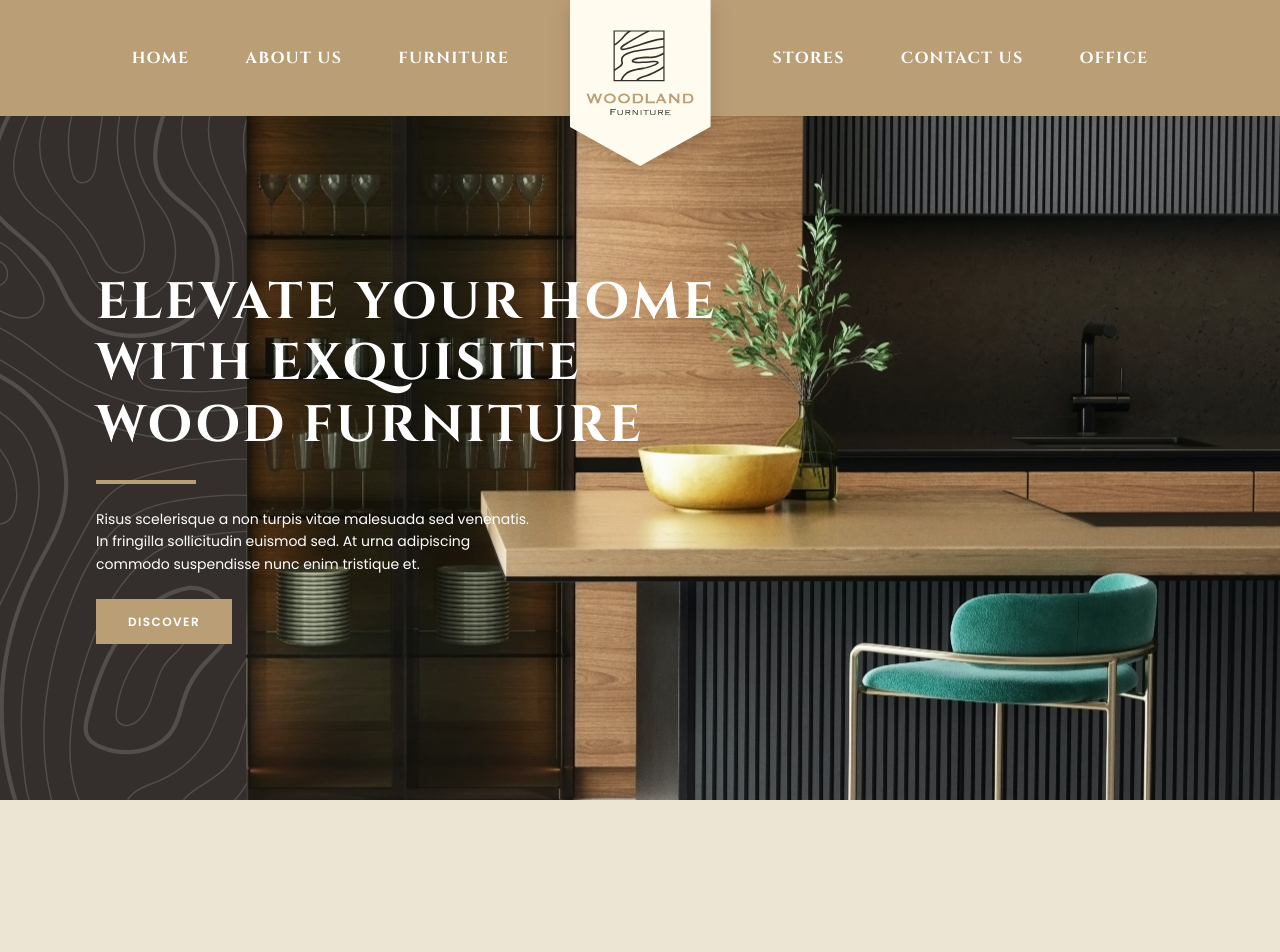
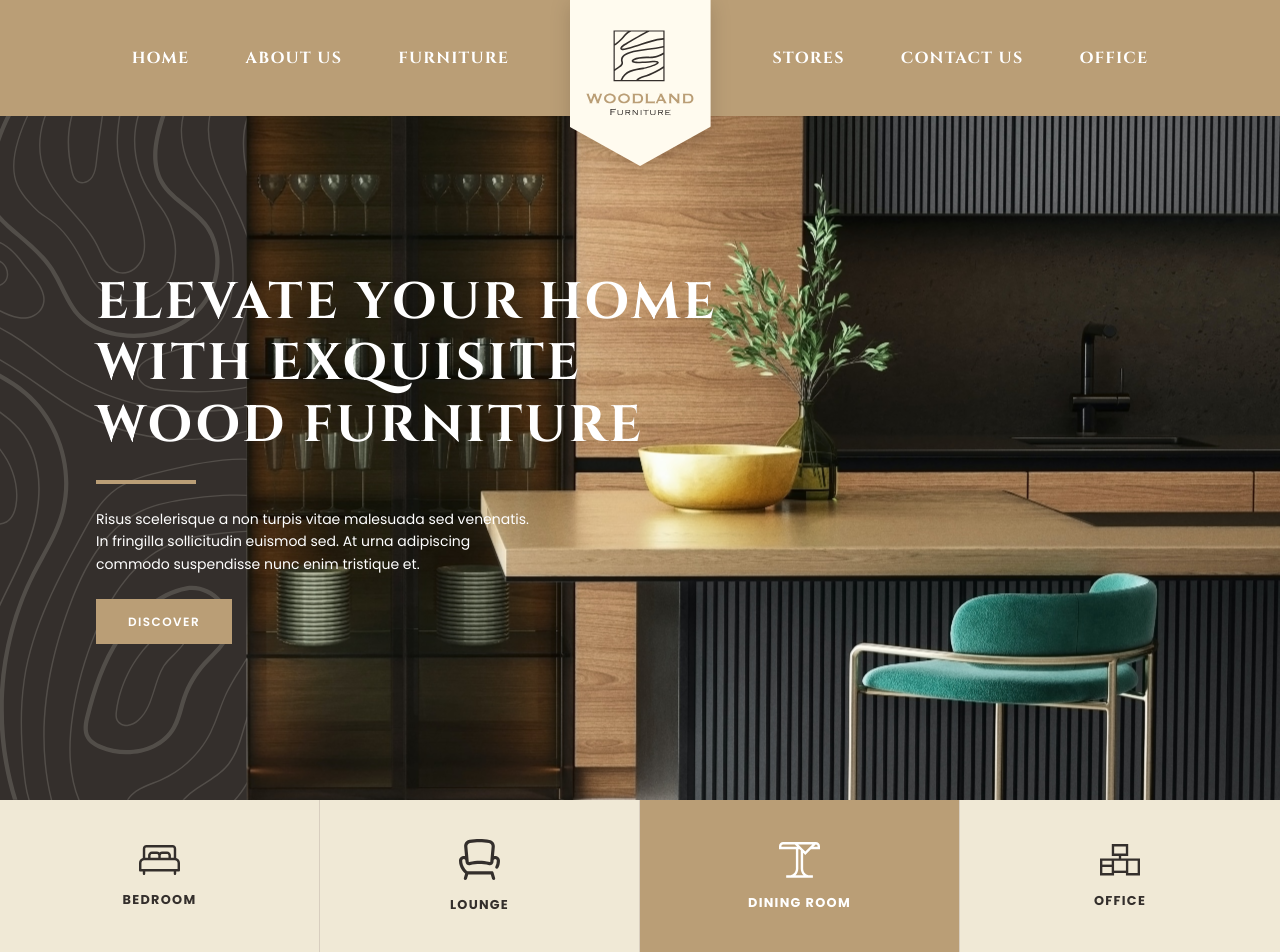
Before and after one commit to yasminconc/landing-page-moveis, a React (Vite) app: page / in a window 1280 px wide. Before the commit the page ends 800 px from the top, so only its background shows below. Built offline with nearby package versions, Linux system fonts and the light colour scheme.

Commit message:
Rooms navigation

```diff
--- a/src/pages/home/Home.jsx
+++ b/src/pages/home/Home.jsx
@@ -2,6 +2,7 @@ import React from 'react'
 import { HeroPlaceholder, HomeContainer } from './style'
 import Header from '../../components/header/Header'
 import { Hero } from '../../sections/hero/Hero'
+import RoomsNav from '../../sections/roomsNav/RoomsNav'
 
 const Home = () => {
   return (
@@ -14,6 +15,7 @@ const Home = () => {
 
       <Header/>
       <Hero/>
+      <RoomsNav/>
     </HomeContainer>
   )
 }
--- /dev/null
+++ b/src/sections/roomsNav/RoomsNav.jsx
@@ -0,0 +1,40 @@
+import React, { useState } from 'react';
+import * as S from './style';
+
+import bed from '../../assets/bed-icon.svg';
+import chair from '../../assets/chair-icon.svg';
+import glass from '../../assets/dinning-room-icon.svg';
+import office from '../../assets/office-icon.svg';
+
+const roomsData = [
+  { id: 'bedroom', name: 'BEDROOM', icon: bed },
+  { id: 'lounge', name: 'LOUNGE', icon: chair },
+  { id: 'dinning', name: 'DINING ROOM', icon: glass },
+  { id: 'office', name: 'OFFICE', icon: office },
+];
+
+const RoomsNav = () => {
+  // Mantém 'dinning' selecionado por padrão como no Figma
+  const [activeRoom, setActiveRoom] = useState('dinning');
+
+  return (
+    <S.RoomsContainer aria-label="Navegação por cômodos">
+      {roomsData.map((room) => {
+        const isActive = activeRoom === room.id;
+
+        return (
+          <S.RoomCard
+            key={room.id}
+            $isActive={isActive}
+            onClick={() => setActiveRoom(room.id)}
+          >
+            <img src={room.icon} alt={room.name} />
+            <p>{room.name}</p>
+          </S.RoomCard>
+        );
+      })}
+    </S.RoomsContainer>
+  );
+};
+
+export default RoomsNav
--- /dev/null
+++ b/src/sections/roomsNav/style.js
@@ -0,0 +1,79 @@
+import styled from 'styled-components';
+
+export const RoomsContainer = styled.nav`
+  width: 100%;
+  display: grid;
+  /* 4 colunas proporcionais preenchendo 100% da tela */
+  grid-template-columns: repeat(4, 1fr);
+  background-color: ${({ theme }) => theme.colors.backgroundAlt || theme.colors.background};
+
+  /* No tablet e celular, transforma em 2 colunas x 2 linhas */
+  @media (max-width: ${({ theme }) => theme.breakpoints.md || '768px'}) {
+    grid-template-columns: repeat(2, 1fr);
+  }
+`;
+
+export const RoomCard = styled.button`
+  /* Reset do botão */
+  background: none;
+  border: none;
+  cursor: pointer;
+
+  width: 100%;
+  /* Altura fluida: varia confortavelmente entre 8rem e 13rem */
+  min-height: clamp(7.5rem, 12vw, 13rem);
+  padding: 1.5rem 1rem;
+
+  display: flex;
+  flex-direction: column;
+  align-items: center;
+  justify-content: center;
+  gap: 1rem;
+
+  /* Divisórias sutis entre os blocos */
+  border-right: 1px solid ${({ theme }) => theme.colors.border || 'rgba(0,0,0,0.08)'};
+
+  /* Cores dinâmicas baseadas na prop $isActive */
+  background-color: ${({ $isActive, theme }) =>
+    $isActive ? theme.colors.primary : 'transparent'};
+
+  transition: background-color 0.25s ease, transform 0.15s ease;
+
+  img {
+    /* Diminui e aumenta suavemente conforme a tela */
+    width: clamp(2rem, 3.2vw, 3.25rem);
+    height: auto;
+    object-fit: contain;
+    /* Se estiver ativo, deixa o ícone branco caso seja monocromático */
+    filter: ${({ $isActive }) => ($isActive ? 'brightness(0) invert(1)' : 'none')};
+  }
+
+  p {
+    font-size: clamp(0.75rem, 1vw, 0.95rem);
+    font-weight: 700;
+    letter-spacing: 0.1em;
+    white-space: nowrap;
+    color: ${({ $isActive, theme }) =>
+      $isActive ? theme.colors.surface : theme.colors.text};
+  }
+
+  &:hover {
+    background-color: ${({ $isActive, theme }) =>
+      $isActive ? theme.colors.primaryDark : 'rgba(0, 0, 0, 0.04)'};
+  }
+
+  /* Remove borda direita do último item no desktop */
+  &:last-child {
+    border-right: none;
+  }
+
+  /* Ajustes para o grid 2x2 no mobile */
+  @media (max-width: ${({ theme }) => theme.breakpoints.md || '768px'}) {
+    &:nth-child(2n) {
+      border-right: none; /* Tira borda da 2ª coluna */
+    }
+    &:nth-child(-n + 2) {
+      border-bottom: 1px solid ${({ theme }) => theme.colors.border || 'rgba(0,0,0,0.08)'}; /* Borda inferior na 1ª linha */
+    }
+  }
+`;
```
